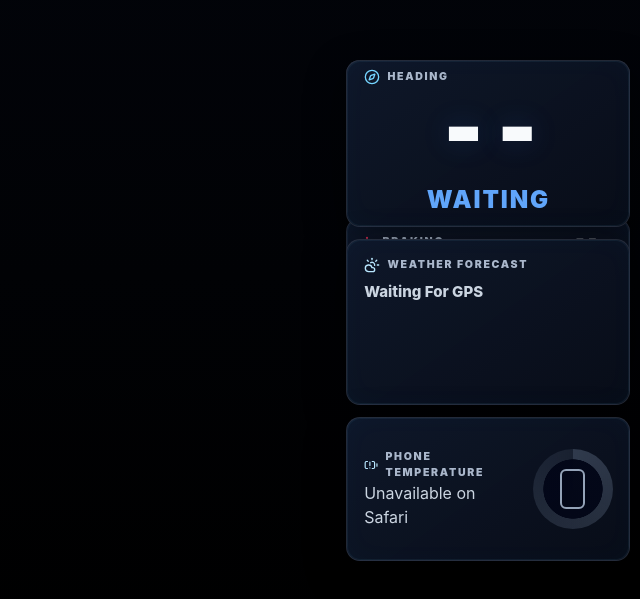
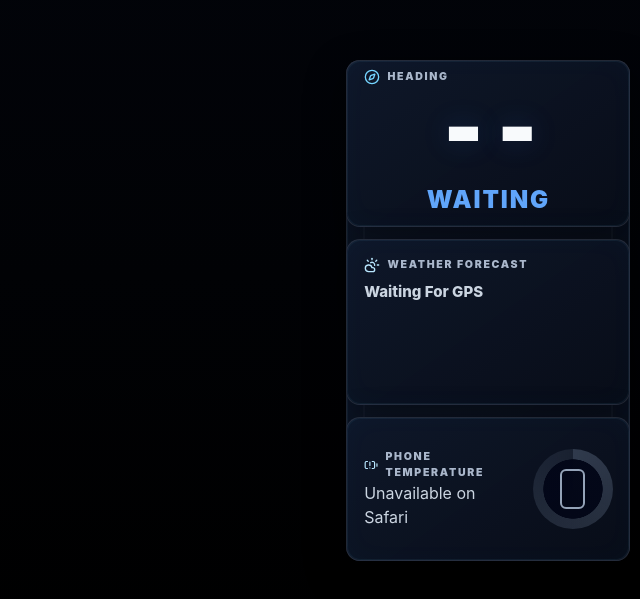
Before and after one commit to yuvarajbhatta/dashboard, a React (Vite) app: page / in a window 1280 px wide. Shown: the part 1014-1613 px from the top of the page, without its empty margins (640-1280 px from the left). Built offline with nearby package versions, Linux system fonts and the light colour scheme.

Commit message:
Better acceleration and braking display

```diff
--- a/src/styles/index.css
+++ b/src/styles/index.css
@@ -2906,3 +2906,24 @@ body,
     font-size: clamp(0.75rem, 1.55vw, 1rem) !important;
   }
 }
+
+/* Final override: after Trip Duration and Trip Start were removed, make Acceleration and Braking split the full left column 50/50. */
+.force-graphs-zone {
+  display: grid !important;
+  grid-template-columns: 1fr !important;
+  grid-template-rows: repeat(2, minmax(0, 1fr)) !important;
+  gap: 0.75rem !important;
+  min-height: 0 !important;
+}
+
+.force-graphs-zone > * {
+  min-height: 0 !important;
+}
+
+@media (orientation: landscape) and (max-height: 520px) {
+  .force-graphs-zone {
+    grid-template-columns: 1fr !important;
+    grid-template-rows: repeat(2, minmax(0, 1fr)) !important;
+    gap: 0.46rem !important;
+  }
+}
```
